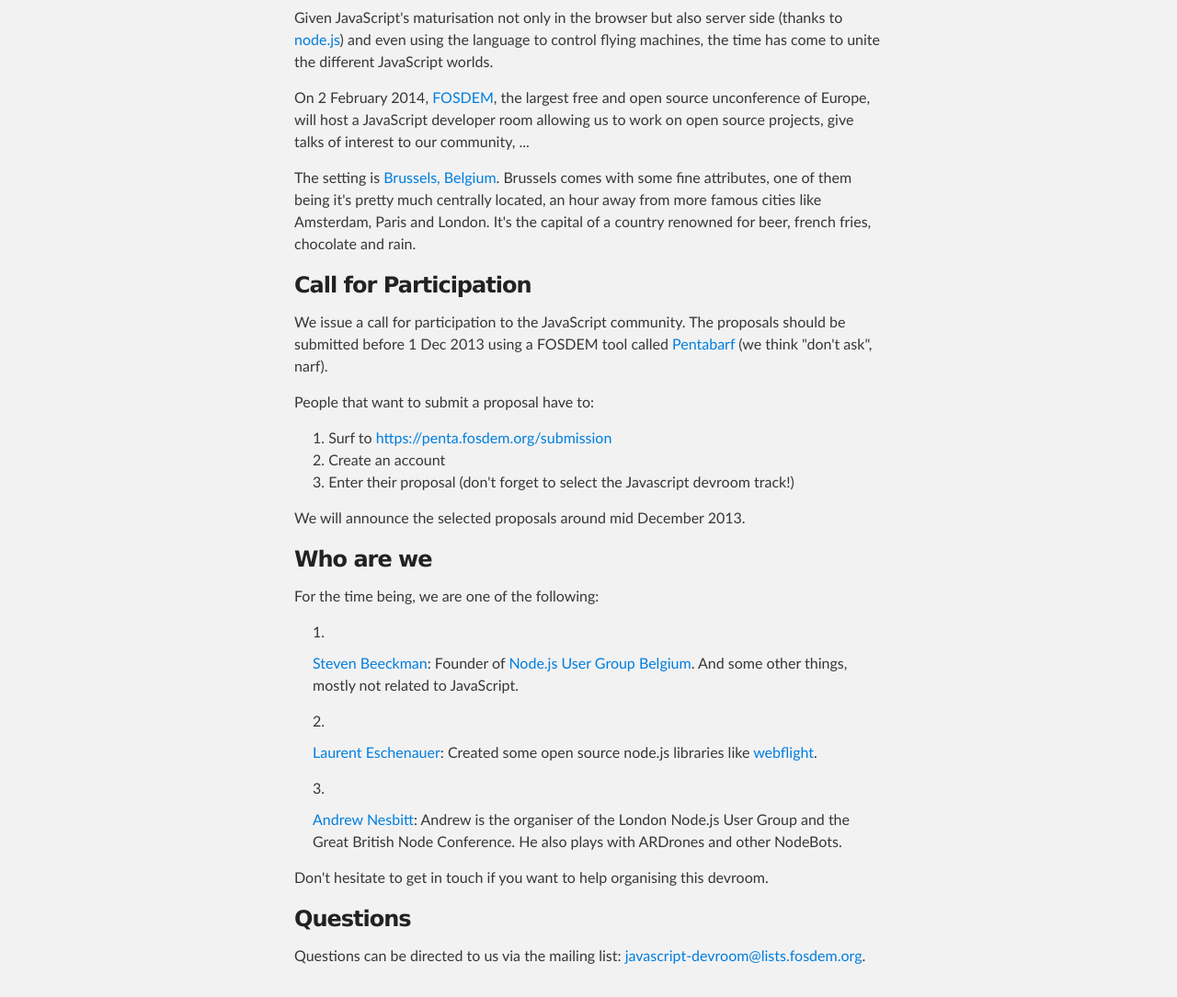
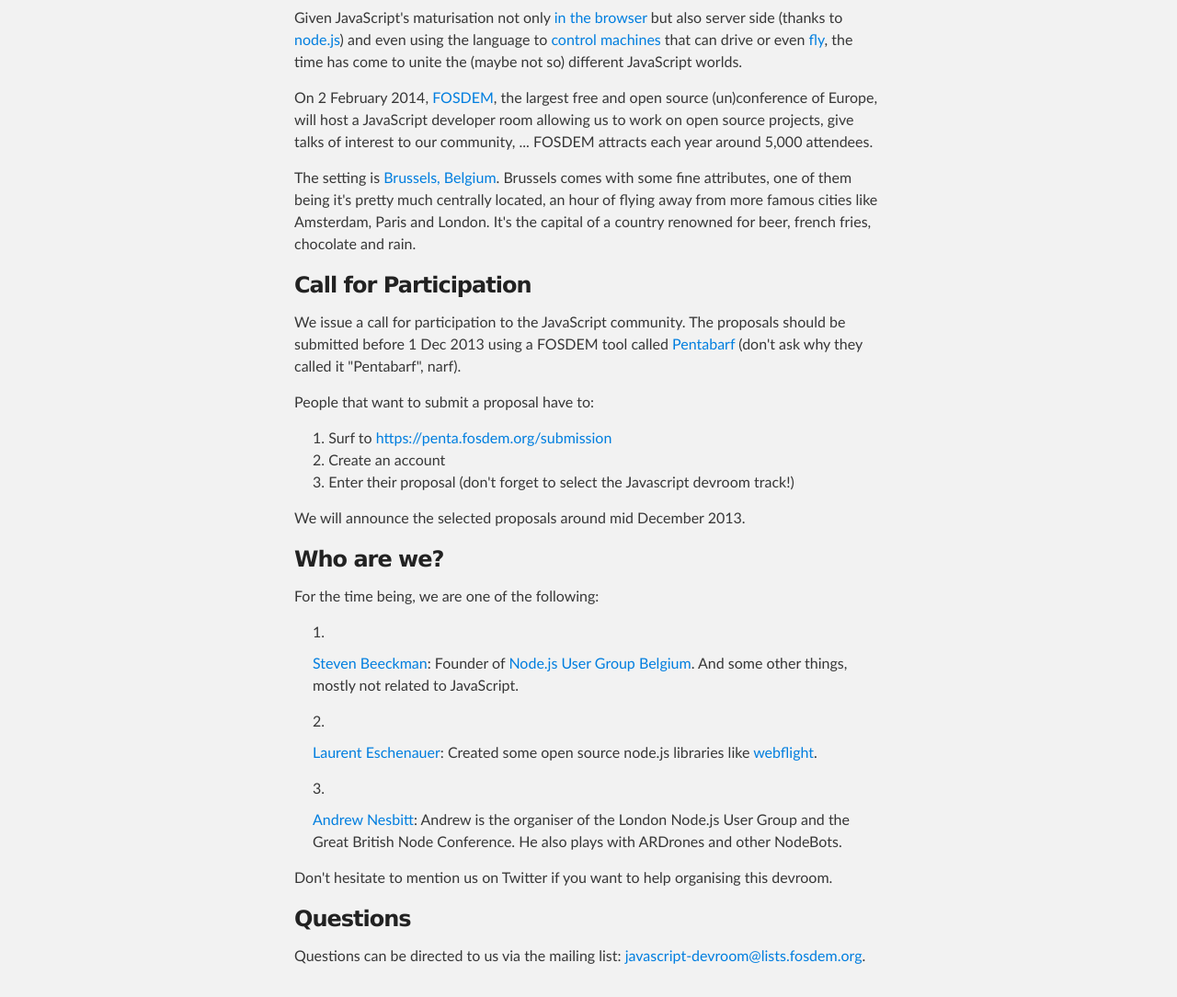
Before and after one commit to fosdem14-js-devroom/fosdem14-js-devroom.github.io, a plain HTML site: page index.html in a window 1280 px wide. Shown: the part 432-1516 px from the top of the page at 92% size. Drawn offline with Linux system fonts and the light colour scheme.

Commit message:
Replace master branch with page content via GitHub

```diff
--- a/index.html
+++ b/index.html
@@ -30,16 +30,16 @@
         <h2>
 <a name="fosdem-2014-javascript-developer-room" class="anchor" href="#fosdem-2014-javascript-developer-room"><span class="octicon octicon-link"></span></a>FOSDEM 2014 JavaScript Developer Room</h2>
 
-<p>Given JavaScript's maturisation not only in the browser but also server side (thanks to <a href="http://nodejs.org/">node.js</a>) and even using the language to control flying machines, the time has come to unite the different JavaScript worlds.</p>
+<p>Given JavaScript's maturisation not only <a href="https://developer.mozilla.org/en-US/docs/Web/JavaScript">in the browser</a> but also server side (thanks to <a href="http://nodejs.org/">node.js</a>) and even using the language to <a href="http://nodebots.io/">control machines</a> that can drive or even <a href="http://nodecopter.com/">fly</a>, the time has come to unite the (maybe not so) different JavaScript worlds.</p>
 
-<p>On 2 February 2014, <a href="https://fosdem.org/2014/">FOSDEM</a>, the largest free and open source unconference of Europe, will host a JavaScript developer room allowing us to work on open source projects, give talks of interest to our community, ...</p>
+<p>On 2 February 2014, <a href="https://fosdem.org/2014/">FOSDEM</a>, the largest free and open source (un)conference of Europe, will host a JavaScript developer room allowing us to work on open source projects, give talks of interest to our community, ... FOSDEM attracts each year around 5,000 attendees.</p>
 
-<p>The setting is <a href="http://goo.gl/maps/I4u6N">Brussels, Belgium</a>. Brussels comes with some fine attributes, one of them being it's pretty much centrally located, an hour away from more famous cities like Amsterdam, Paris and London. It's the capital of a country renowned for beer, french fries, chocolate and rain. </p>
+<p>The setting is <a href="http://goo.gl/maps/I4u6N">Brussels, Belgium</a>. Brussels comes with some fine attributes, one of them being it's pretty much centrally located, an hour of flying away from more famous cities like Amsterdam, Paris and London. It's the capital of a country renowned for beer, french fries, chocolate and rain. </p>
 
 <h3>
 <a name="call-for-participation" class="anchor" href="#call-for-participation"><span class="octicon octicon-link"></span></a>Call for Participation</h3>
 
-<p>We issue a call for participation to the JavaScript community. The proposals should be submitted before 1 Dec 2013 using a FOSDEM tool called <a href="https://penta.fosdem.org/submission/FOSDEM14">Pentabarf</a> (we think "don't ask", narf).</p>
+<p>We issue a call for participation to the JavaScript community. The proposals should be submitted before 1 Dec 2013 using a FOSDEM tool called <a href="https://penta.fosdem.org/submission/FOSDEM14">Pentabarf</a> (don't ask why they called it "Pentabarf", narf).</p>
 
 <p>People that want to submit a proposal have to:</p>
 
@@ -51,7 +51,7 @@
 </ol><p>We will announce the selected proposals around mid December 2013.</p>
 
 <h3>
-<a name="who-are-we" class="anchor" href="#who-are-we"><span class="octicon octicon-link"></span></a>Who are we</h3>
+<a name="who-are-we" class="anchor" href="#who-are-we"><span class="octicon octicon-link"></span></a>Who are we?</h3>
 
 <p>For the time being, we are one of the following:</p>
 
@@ -59,7 +59,7 @@
 <li><p><a href="http://twitter.com/stevenbeeckman">Steven Beeckman</a>: Founder of <a href="http://www.meetup.com/Belgian-node-js-User-Group/">Node.js User Group Belgium</a>. And some other things, mostly not related to JavaScript.</p></li>
 <li><p><a href="http://twitter.com/eschnou">Laurent Eschenauer</a>: Created some open source node.js libraries like <a href="http://eschnou.github.io/ardrone-webflight/">webflight</a>.</p></li>
 <li><p><a href="http://twitter.com/teabass">Andrew Nesbitt</a>: Andrew is the organiser of the London Node.js User Group and the Great British Node Conference. He also plays with ARDrones and other NodeBots.</p></li>
-</ol><p>Don't hesitate to get in touch if you want to help organising this devroom.</p>
+</ol><p>Don't hesitate to mention us on Twitter if you want to help organising this devroom.</p>
 
 <h3>
 <a name="questions" class="anchor" href="#questions"><span class="octicon octicon-link"></span></a>Questions</h3>
```
Also changed, not shown: params.json (+1 -1 lines).
